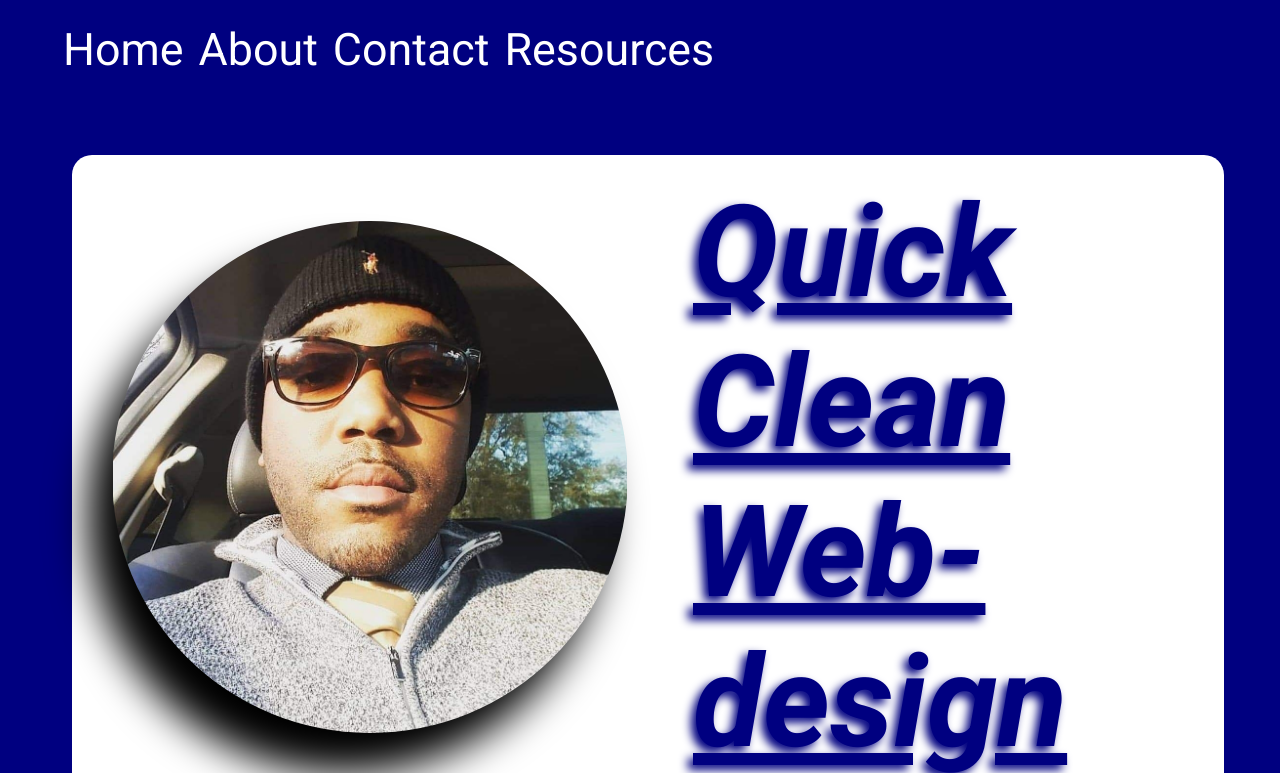
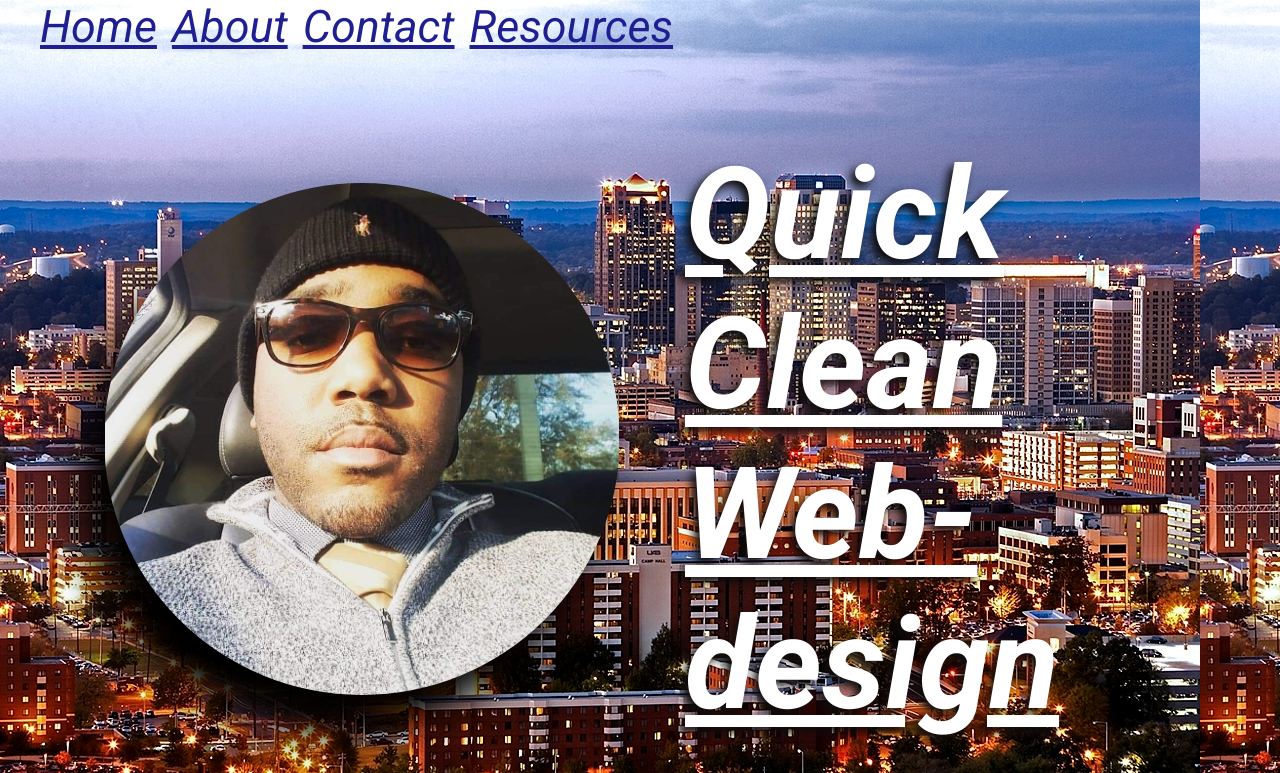
Before and after one commit to JCL1990/JCL-Webdesign-Landing-Page, a plain HTML site: page index.html in a window 1280 px wide. Shown: the top 773 px of the page. Drawn offline with Linux system fonts and the light colour scheme.

Commit message:
Added background image. Adjusted shadow.

```diff
--- a/index.html
+++ b/index.html
@@ -8,16 +8,20 @@
     <link rel="stylesheet" href="styles.css">
     <style>
         @import url('https://fonts.googleapis.com/css2?family=Roboto:ital,wght@0,100;0,300;0,400;0,500;0,700;0,900;1,100;1,300;1,400;1,500;1,700;1,900&family=Taviraj:ital,wght@0,100;0,200;0,300;0,400;0,500;0,600;0,700;0,800;0,900;1,100;1,200;1,300;1,400;1,500;1,600;1,700;1,800;1,900&display=swap');
+
+        body {
+            background-image: url(Birmingham-Skyline...nite-10-2008.jpg);
+        }
     </style>
 </head>
 
 <body>
     <header>
         <ul>
-            <li>Home</li>
-            <li>About</li>
-            <li>Contact</li>
-            <li>Resources</li>
+            <li><em>Home</em></li>
+            <li><em>About</em></li>
+            <li><em>Contact</em></li>
+            <li><em>Resources</em></li>
         </ul>
     </header>
 
--- a/styles.css
+++ b/styles.css
@@ -1,13 +1,17 @@
 body {
-    background-color: navy;
+    /* background-color: navy; */
     font-family: "Roboto";
     max-width: 100%;
     width: 100vw;
+    margin: 0;
+    padding: 0;
 
 }
 
 header {
-    padding: 15px;
+    /* background-color: rgb(2, 2, 63); */
+    /* background-color: rgb(240, 240, 243); */
+
 
 }
 
@@ -16,13 +20,16 @@ ul {
     flex-direction: row;
     list-style: none;
     gap: 15px;
-    /* justify-content: ; */
+    justify-content: start;
     height: 100%;
-    margin: 0;
-    color: white;
+    margin-left: 0;
+    margin-top: 0;
+    /* color: white; */
+    color: rgb(31, 31, 145);
     font-size: 3.5vw;
-    background-color: navy;
+    /* background-color: navy; */
     width: 100;
+    text-decoration: underline;
 }
 
 /* li {
@@ -33,7 +40,7 @@ ul {
 .containerone {
     display: flex;
     padding: 20px;
-    background-color: white;
+    /* background-color: white; */
     height: auto;
     width: auto;
     border-radius: 20px;
@@ -56,8 +63,6 @@ ul {
     padding-right: 20%;
 
     filter: drop-shadow(-25px 40px 20px);
-    filter: blur(radius);
-
 }
 
 .onerightside {
@@ -65,10 +70,11 @@ ul {
     /* justify-content: center;
     align-items: center; */
     width: 50%;
-    color: navy;
+    /* color: navy; */
+    color: white;
     font-weight: bolder;
     font-size: 10vw;
-    filter: drop-shadow(-5px 5px 5px);
+    filter: drop-shadow(-5px 5px 5px #0f0c0c);
     text-decoration: underline;
     padding: 2px;
     padding-left: 5px;
@@ -82,13 +88,14 @@ ul {
     display: flex;
     justify-content: space-around;
     align-items: center;
-    height: 300px;
+    height: 200px;
 }
 
 .containertwo img {
     border-radius: 30%;
     width: 20vw;
     height: 40h;
+    filter: drop-shadow(0px 40px 20px);
 }
 
 .twoleftside {
```
Also changed, not shown: Birmingham-Skyline...nite-10-2008.jpg (added).
